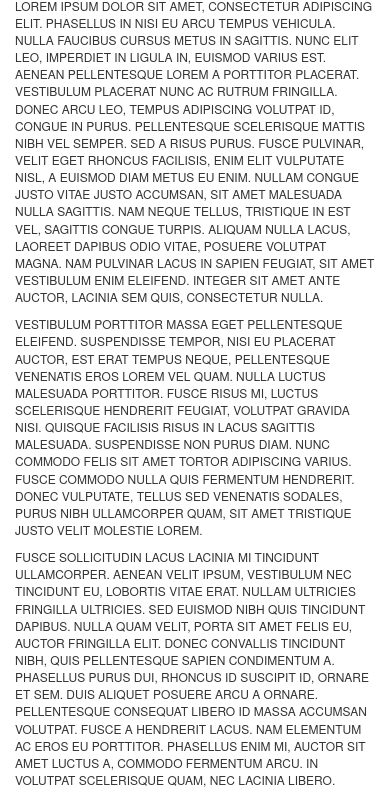
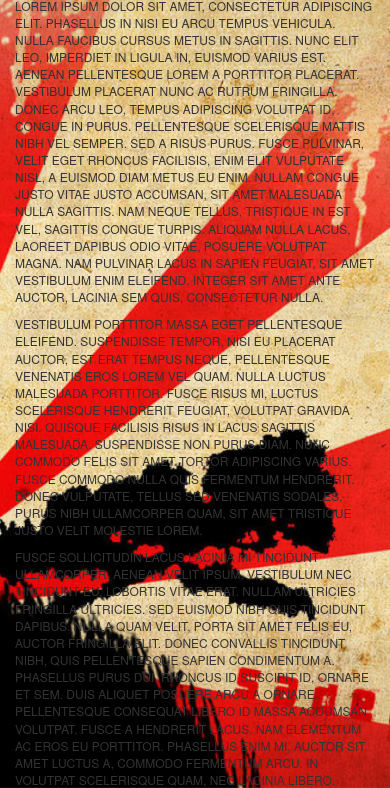
Before and after one commit to marciogonzalez85/slideMenu, a plain HTML site: page www/index.html in a window 390 px wide. Shown: the part 56-844 px from the top of the page. Drawn offline with Linux system fonts and the light colour scheme; some packages are replaced by stand-ins of ours.

Commit message:
no message

```diff
--- a/www/css/index.css
+++ b/www/css/index.css
@@ -113,3 +113,9 @@ h1 {
     animation:fade 3000ms infinite;
     -webkit-animation:fade 3000ms infinite;
 }
+
+#divContent {
+    background-image: url("../img/background.jpg")  !important;
+    background-attachment: fixed;
+    background-size: cover;
+}
--- a/www/index.html
+++ b/www/index.html
@@ -69,7 +69,7 @@
                 </div>
 
                 <!-- main area -->
-                <div class="col-xs-12 col-sm-9">
+                <div class="col-xs-12 col-sm-9" id="divContent">
                   <h1>Shrink Width to Collapse Sidebar</h1>
                   <p>Lorem ipsum dolor sit amet, consectetur adipiscing elit. Phasellus in nisi eu arcu tempus vehicula.
                     Nulla faucibus cursus metus in sagittis. Nunc elit leo, imperdiet in ligula in, euismod varius est.
```
Also changed, not shown: www/img/background.jpg (added), www/img/background.png (added).
